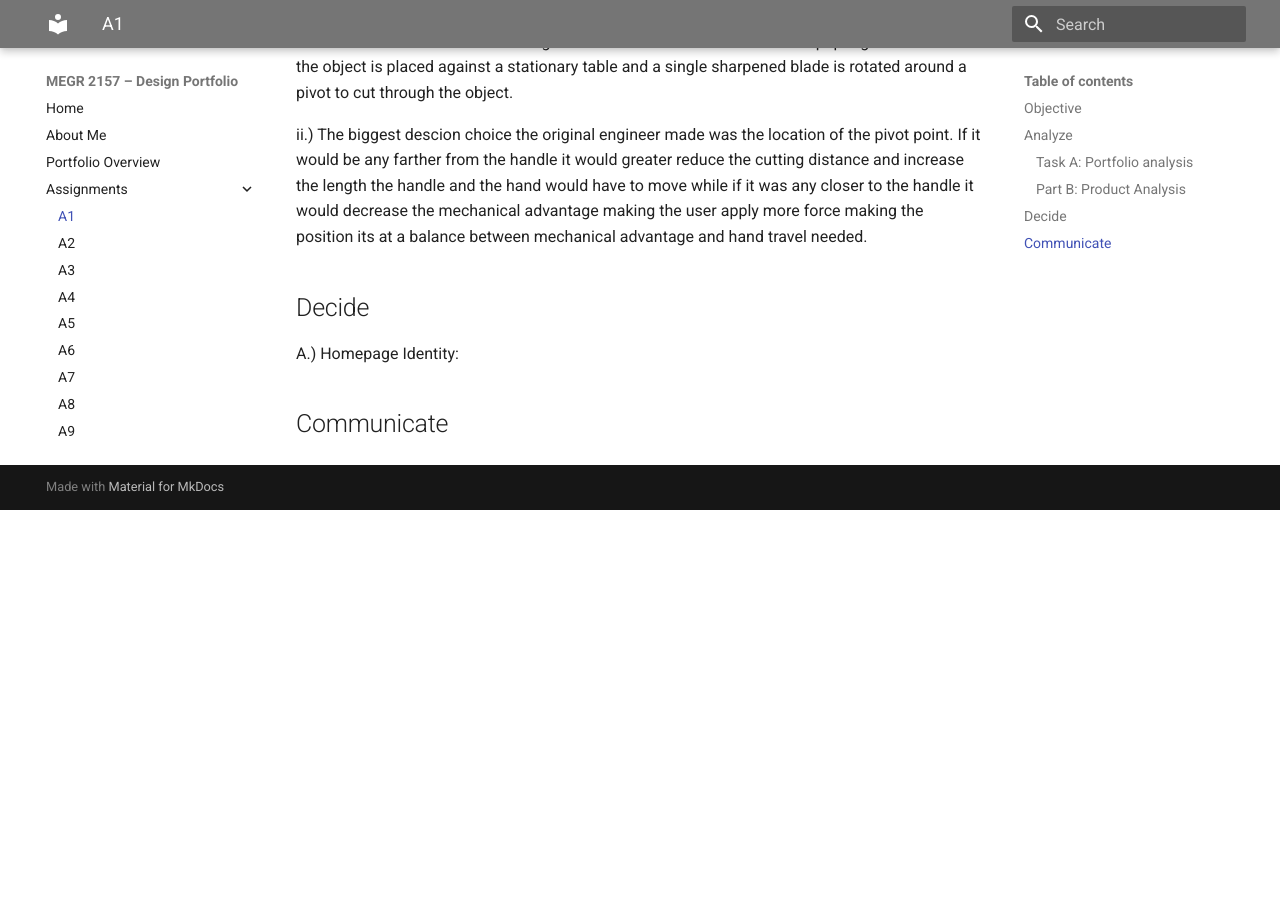
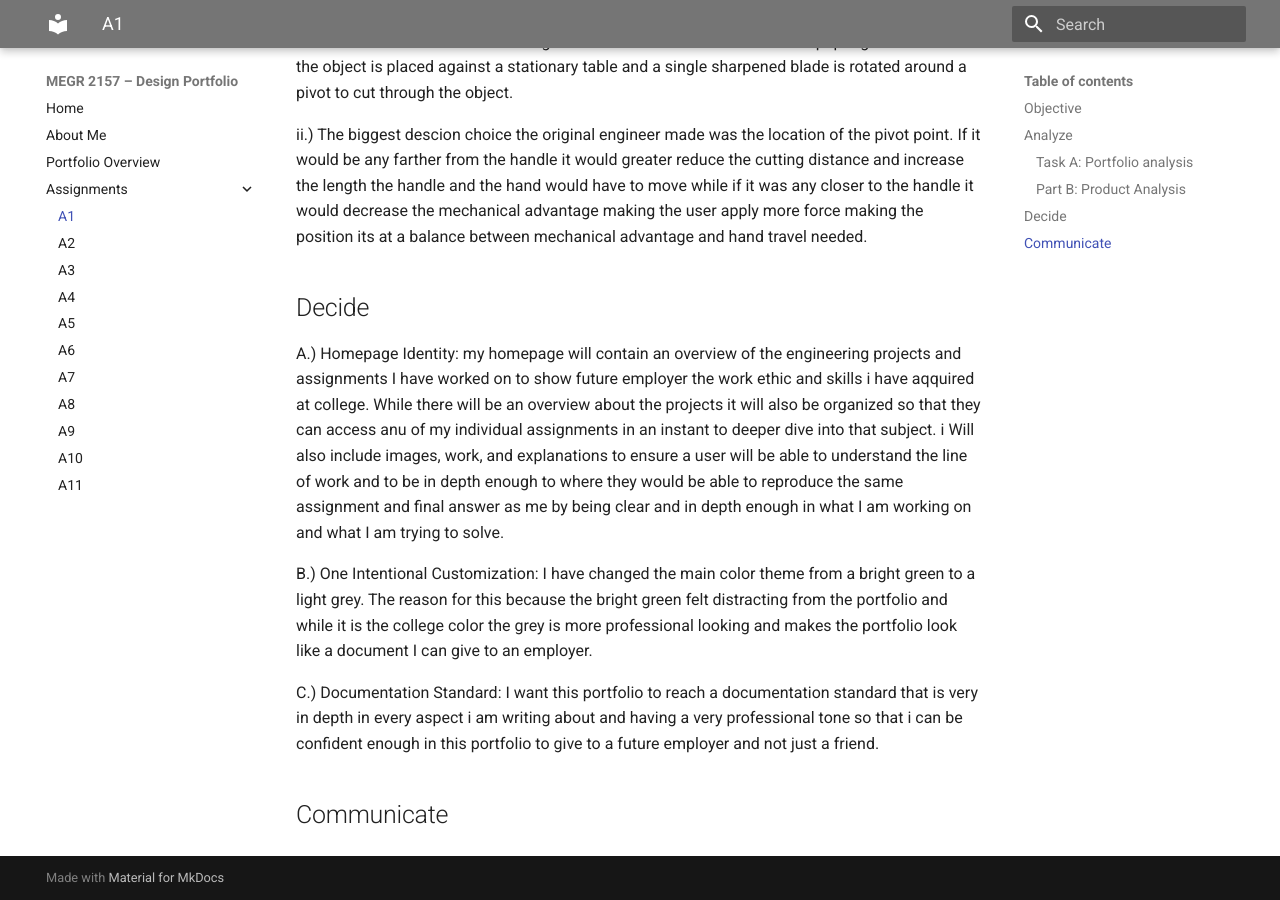
Before and after one commit to jadelma5/megr2156-portfolio, an MkDocs documentation site: the page built from docs/assignments/A01/index.md, in a window 1280 px wide and 900 px high, scrolled down 2026 px. Built offline with MkDocs 1.6.1 and Material for MkDocs 9.7.7, drawn with Linux system fonts in a browser that asks for light colours; before the commit the page ends 2536 px from its top, so only the background shows below that.

Commit message:
Update index.md

```diff
--- a/docs/assignments/A01/index.md
+++ b/docs/assignments/A01/index.md
@@ -38,6 +38,11 @@ i.) One alternative solution to using scissors is a simple knife as it has one s
 ii.) The biggest descion choice the original engineer made was the location of the pivot point. If it would be any farther from the handle it would greater reduce the cutting distance and increase the length the handle and the hand would have to move while if it was any closer to the handle it would decrease the mechanical advantage making the user apply more force making the position its at a balance between mechanical advantage and hand travel needed.
 
 ## Decide
-A.) Homepage Identity:
+A.) Homepage Identity: my homepage will contain an overview of the engineering projects and assignments I have worked on to show future employer the work ethic and skills i have aqquired at college. While there will be an overview about the projects it will also be organized so that they can access anu of my individual assignments in an instant to deeper dive into that subject. i Will also include images, work, and explanations to ensure a user will be able to understand the line of work and to be in depth enough to where they would be able to reproduce the same assignment and final answer as me by being clear and in depth enough in what I am working on and what I am trying to solve.
+
+B.) One Intentional Customization: I have changed the main color theme from a bright green to a light grey. The reason for this because the bright green felt distracting from the portfolio and while it is the college color the grey is more professional looking and makes the portfolio look like a document I can give to an employer.
+
+C.) Documentation Standard: I want this portfolio to reach a documentation standard that is very in depth in every aspect i am writing about and having a very professional tone so that i can be confident enough in this portfolio to give to a future employer and not just a friend.
+
 
 ## Communicate
```
